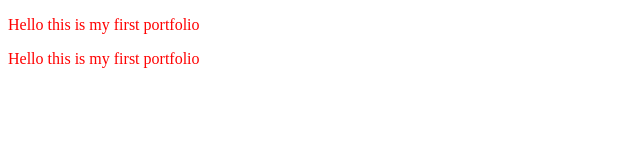
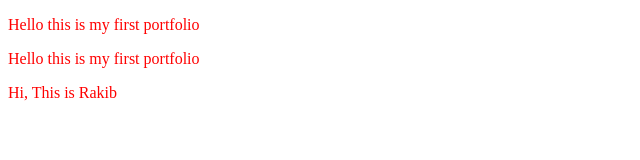
Before and after one commit to rhakib/portfolio1, a plain HTML site: page index.html in a window 1280 px wide. Shown: the whole page, without its empty margins (0-640 px from the left). Drawn offline with Linux system fonts and the light colour scheme.

Commit message:
Rakib added

```diff
--- a/index.html
+++ b/index.html
@@ -10,6 +10,7 @@
 <body>
     <P>Hello this is my first portfolio</P>
     <P>Hello this is my first portfolio</P>
+    <p>Hi, This is Rakib</p>
 
 </body>
 </html>
```
